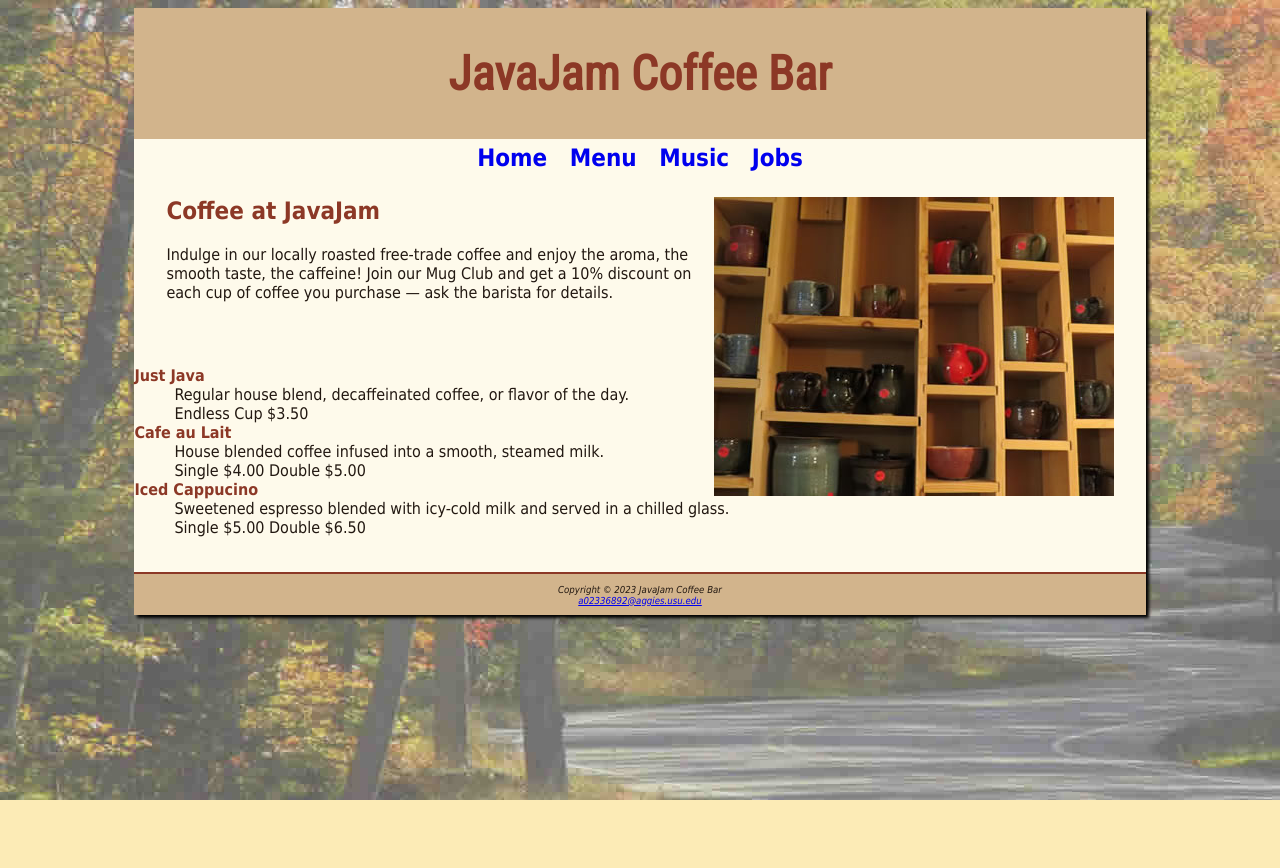
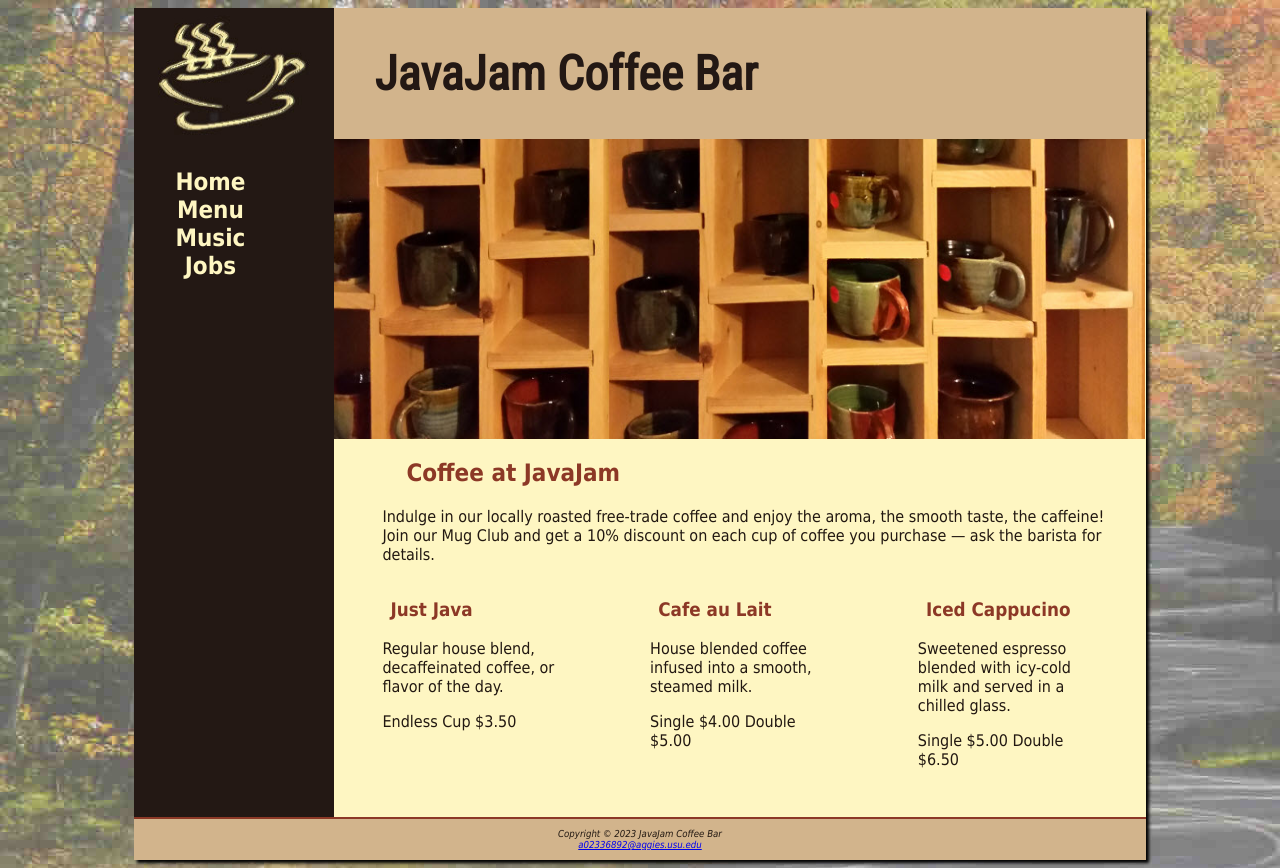
Before and after one commit to ubehopia/ubehopia.github.io, a plain HTML site: page javajam/menu.html in a window 1280 px wide. Before the commit the page ends 800 px from the top, so only its background shows below. Drawn offline with Linux system fonts and the light colour scheme.

Commit message:
Assignment 6
CSS Two-Column Page Layout

```diff
--- a/javajam/javajam.css
+++ b/javajam/javajam.css
@@ -14,34 +14,49 @@ body {
 
 header {
     background-color: #D2B48C;
-    color: #8C3826;
-    text-align: center;
+    color: #231814;
     padding-top: 5px;
     padding-bottom: 5px;
+    background-image: url(images/coffeelogo.jpg);
+	background-repeat: no-repeat;
+	padding-left: 240px;
+}
+
+header a {
+	text-decoration: none;
+}
+
+header a:link {
+	color: #231814;
+}
+
+header a:visited {
+	color: #231814;
+}
+
+header a:hover {
+	color: #FEF6C2;
 }
 
 main {
-    padding-left: 2em;
+    padding-left: 0;
+    padding-right: 0;
+    padding-bottom: 2em;
+    padding-top: 0;
+    display: block;
+    margin-left: 200px;
+    background-color: #FEF6C2;
+    overflow: auto;
+}
+
+main h2, h3, h4, p, div, ul, dl {
+    padding-left: 3em;
     padding-right: 2em;
-    padding-bottom: 2em;
-    display: block;
 }
 
 h1 {
     font-size: 3em;
     font-family: 'Roboto Condensed', sans-serif;
-}
-
-nav {
-    font-weight: bold;
-    text-align: center;
-    font-size: 1.5em;
-    padding-top: 5px;
-    padding-bottom: 5px;
-}
-
-nav a {
-    text-decoration: none;
 }
 
 h2 {
@@ -60,7 +75,41 @@ h4 {
     background-color: #D2B48C;
     font-size: 1.2em;
     padding-left: .5em;
-    padding-bottom: .25em;
+    padding-bottom: .0;
+    text-transform: uppercase;
+	border-bottom: 1px solid #000000;
+	clear: left;
+}
+
+nav {
+    font-weight: bold;
+    text-align: center;
+    font-size: 1.5em;
+    padding-top: 5px;
+    padding-bottom: 5px;
+    float: left;
+    width: 200px;
+}
+
+nav a {
+    text-decoration: none;
+}
+
+nav a:link {
+	color: #FEF6C2;
+}
+
+nav a:visited {
+	color: #D2B48C;
+}
+
+nav a:hover {
+	color: #CC9933;
+}
+
+nav ul {
+	list-style-type: none;
+	padding-left: 0;
 }
 
 footer {
@@ -75,17 +124,30 @@ footer {
 
 #wrapper {
     width: 80%;
-    background-color: #FEFAEB;
+    background-color: #231814;
     margin-left: auto;
     margin-right: auto;
     min-width: 900px;
     max-width: 1280px;
     box-shadow: 3px 3px 3px #000000;
+    padding: 0;
 }
 
 .details {
     padding-left: 20%;
     padding-right: 20%;
+    overflow: auto;
+}
+
+.floatleft {
+	float: left;
+	padding-right: 2em;
+	padding-bottom: 2em;
+}
+
+.onethird {
+	float: left;
+	width: 33%;
 }
 
 img {
@@ -97,8 +159,26 @@ img {
 #homehero {
     height: 300px;
     background-image: url(images/hero.jpg);
-    background-size: cover;
+    background-size: 100% 100%;
     background-repeat: no-repeat;
+}
+
+#heromugs {
+    height: 300px;
+    background-image: url(images/heromugs.jpg);
+    background-size: 100% 100%;
+    background-repeat: no-repeat;
+}
+
+#heroguitar {
+    height: 300px;
+    background-image: url(images/heroguitar.jpg);
+    background-size: 100% 100%;
+    background-repeat: no-repeat;
+}
+
+* {
+    box-sizing: border-box;
 }
 
 .css-selector {
--- a/javajam/menu.html
+++ b/javajam/menu.html
@@ -17,36 +17,42 @@
 <body>
     <div id="wrapper">
         <header>
-            <h1>JavaJam Coffee Bar</h1>
+            <h1><a href="index.html">JavaJam Coffee Bar</a></h1>
         </header>
 
         <nav>
-            <a href="index.html">Home</a> &nbsp;
-            <a href="menu.html">Menu</a> &nbsp;
-            <a href="music.html">Music</a> &nbsp;
-            <a href="jobs.html">Jobs</a>
+            <ul>
+                <li><a href="index.html">Home</a></li>
+                <li><a href="menu.html">Menu</a></li>
+                <li><a href="music.html">Music</a></li>
+                <li><a href="jobs.html">Jobs</a></li>
+            </ul>
         </nav>
 
         <main>
-            <img src="images/mugs.jpg" alt="Shelf with mugs and ceramics" height="299" width="400" align="right">
+            <div id="heromugs">
+            </div>
             <h2>Coffee at JavaJam</h2>
             <p>Indulge in our locally roasted free-trade coffee and enjoy the aroma, the smooth taste, the caffeine!
                 Join our Mug Club and get a 10% discount on each cup of coffee you purchase &mdash; ask the barista for
                 details.</p>
+
+            <section class="onethird">
+                <h3>Just Java</h3>
+                <p>Regular house blend, decaffeinated coffee, or flavor of the day.</p>
+                <p>Endless Cup $3.50</p>
+            </section>
+            <section class="onethird">
+                <h3>Cafe au Lait</h3>
+                <p>House blended coffee infused into a smooth, steamed milk.</p>
+                <p>Single $4.00 Double $5.00</p>
+            </section>
+            <section class="onethird">
+                <h3>Iced Cappucino</h3>
+                <p>Sweetened espresso blended with icy-cold milk and served in a chilled glass.</p>
+                <p>Single $5.00 Double $6.50</p>
+            </section>
         </main>
-
-        <dl>
-            <dt><strong>Just Java</strong></dt>
-            <dd>Regular house blend, decaffeinated coffee, or flavor of the day.</dd>
-            <dd>Endless Cup $3.50</dd>
-            <dt><strong>Cafe au Lait</strong></dt>
-            <dd>House blended coffee infused into a smooth, steamed milk.</dd>
-            <dd>Single $4.00 Double $5.00</dd>
-            <dt><strong>Iced Cappucino</strong></dt>
-            <dd>Sweetened espresso blended with icy-cold milk and served in a chilled glass.</dd>
-            <dd>Single $5.00 Double $6.50</dd>
-        </dl><br>
-
         <footer>
             Copyright &copy; 2023 JavaJam Coffee Bar<br>
             <a href="mailto:a02336892@aggies.usu.edu">a02336892@aggies.usu.edu</a>
```
Also changed, not shown: javajam/index.html (+10 -8 lines), javajam/music.html (+11 -9 lines), javajam/images/coffeelogo.jpg (added), javajam/images/heroguitar.jpg (added), javajam/images/heromugs.jpg (added).
